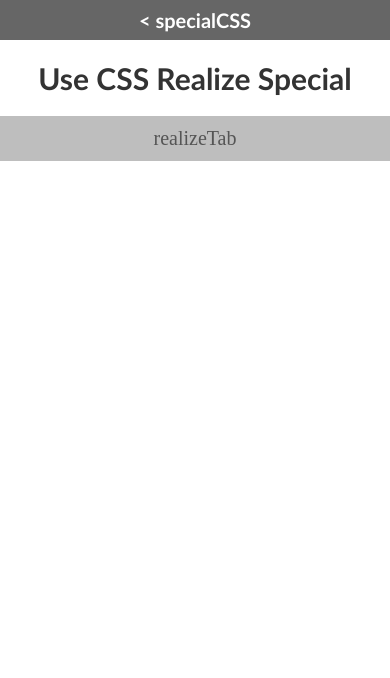
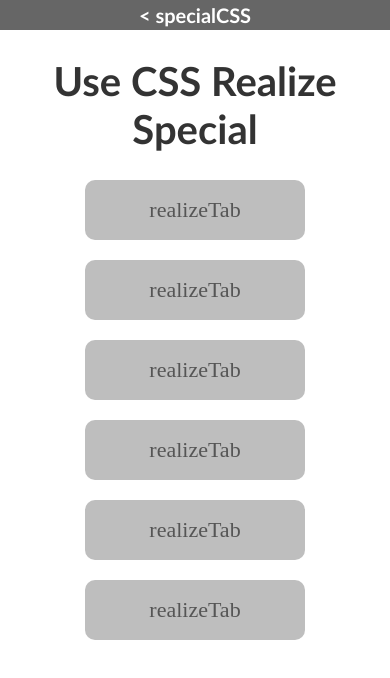
Before and after one commit to RayYiHang/specialCSS, a plain HTML site: page index.html in a window 390 px wide. Drawn offline with Linux system fonts and the light colour scheme.

Commit message:
response index

```diff
--- a/index.html
+++ b/index.html
@@ -2,43 +2,13 @@
 <html>
 <head>
 <meta http-equiv="Content-Type" content="text/html; charset=UTF-8">
-<meta name="viewport" content="width=device-width, initial-scale=1.0, maximum-scale=1.0, user-scalable=no">
+<meta name="viewport" content="width=320, maximum-scale=1.0, user-scalable=no">
 <title>specialCSS</title>
 <style>
-    @media screen and (max-width: 768px) {
-        nav {
-            height: 40px;
-            line-height: 40px;
-        }
-        nav span {
-            font-size: 20px;
-        }
-        h1 {
-            font-size: 30px;
-        }
-        a {
-            height: 45px;
-            line-height: 45px;
-            font-size: 20px;
-        }
+    html {
+        font-size: 30px;
     }
-    @media screen and (min-width: 768px) {
-        nav {
-            height: 60px;
-            line-height: 60px;
-        }
-        nav span {
-            font-size: 35px;
-        }
-        h1 {
-            font-size: 60px;
-        }
-        a {
-            height: 50px;
-            line-height: 50px;
-            font-size: 25px;
-        }
-    }
+
     body {
         margin: 0;
     }
@@ -46,6 +16,8 @@
         width: 100%;
         background-color: #666;
         text-align: center;
+        height: 1.5rem;
+        line-height: 1.5rem;
     }
     nav span {
         text-decoration: none;
@@ -57,16 +29,24 @@
         text-align: center;
         font-family: 'Gill Sans', 'Gill Sans MT', Calibri, 'Trebuchet MS', sans-serif;
         color: #333;
+        font-size: 2rem;
     }
     ul {
-        list-style-position: none;
+        list-style-type: none;
         text-align: center;
         padding: 0;
+        display: flex;
+        flex-wrap: wrap;
+        justify-content: center;
     }
     li {
-        width: 100%;
-        font-size: large;
+        width: 10rem;
+        font-size: 1rem;
+        margin: .5rem .3rem;
         background-color: rgb(190, 190, 190);
+        height: 2rem;
+        line-height: 2rem;
+        border-radius: 0.5rem;
     }
     main ul li a{
         text-decoration: none;
@@ -78,6 +58,23 @@
         color: white;
         background-color: gray;
     }
+    @media screen and (max-width: 415px) {
+        html {
+            font-size: 20px;
+        }
+        ul {
+            display: block;
+            text-align: center;
+        }
+        li {
+            width: 11rem;
+            height: 3rem;
+            line-height: 3rem;
+            margin: 1rem auto;
+            border-radius: .5rem;
+            font-size: 1.1rem;
+        }
+    }
 </style>
 </head>
 <body>
@@ -88,6 +85,11 @@
     <main>
         <ul>
             <li><a href="realizeTab.html">realizeTab</a></li>
+            <li><a href="realizeTab.html">realizeTab</a></li>
+            <li><a href="realizeTab.html">realizeTab</a></li>
+            <li><a href="realizeTab.html">realizeTab</a></li>
+            <li><a href="realizeTab.html">realizeTab</a></li>
+            <li><a href="realizeTab.html">realizeTab</a></li>
         </ul>
     </main>
 </body>
```
Also changed, not shown: realizeTab.html (+2 -2 lines).
